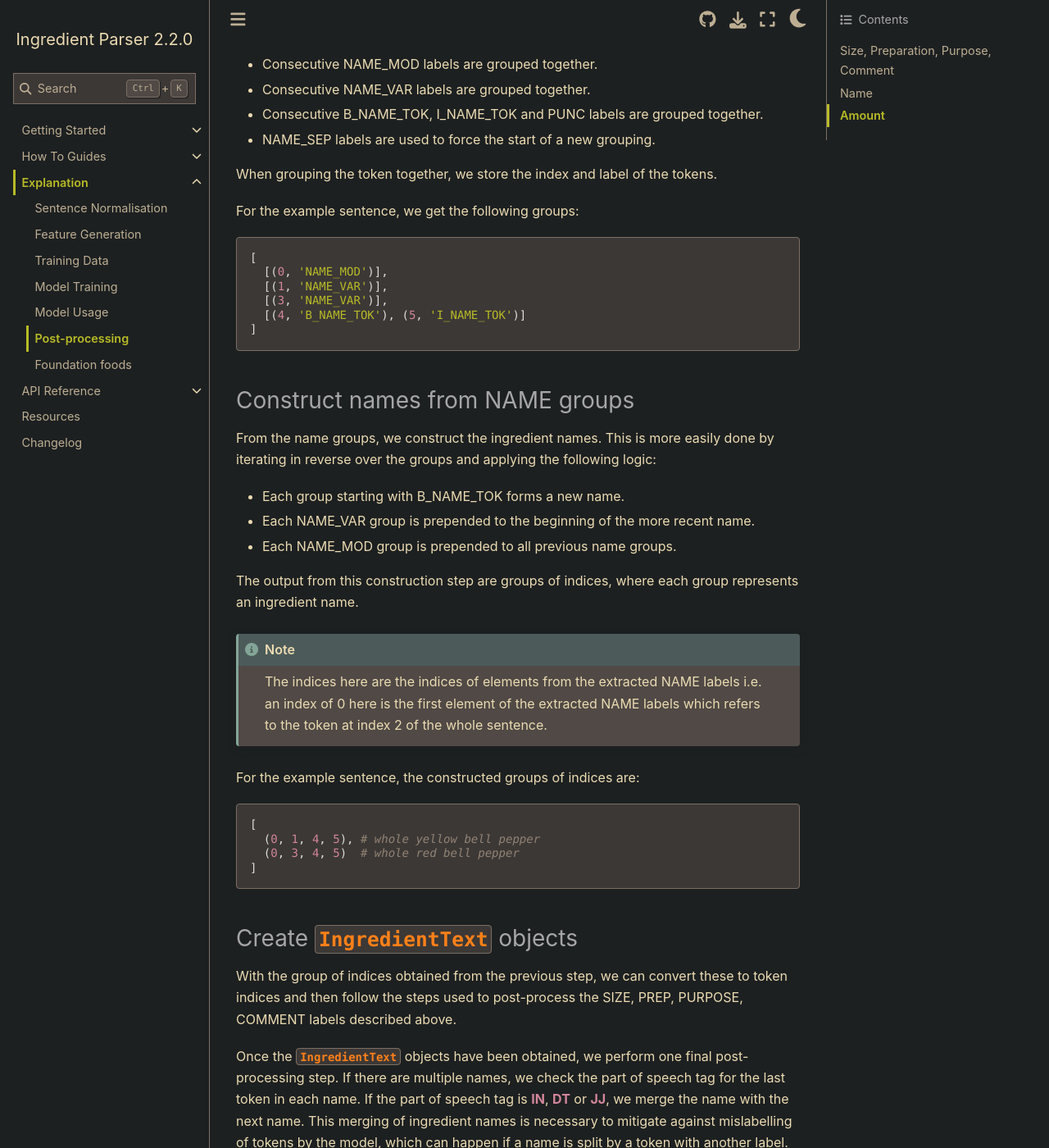
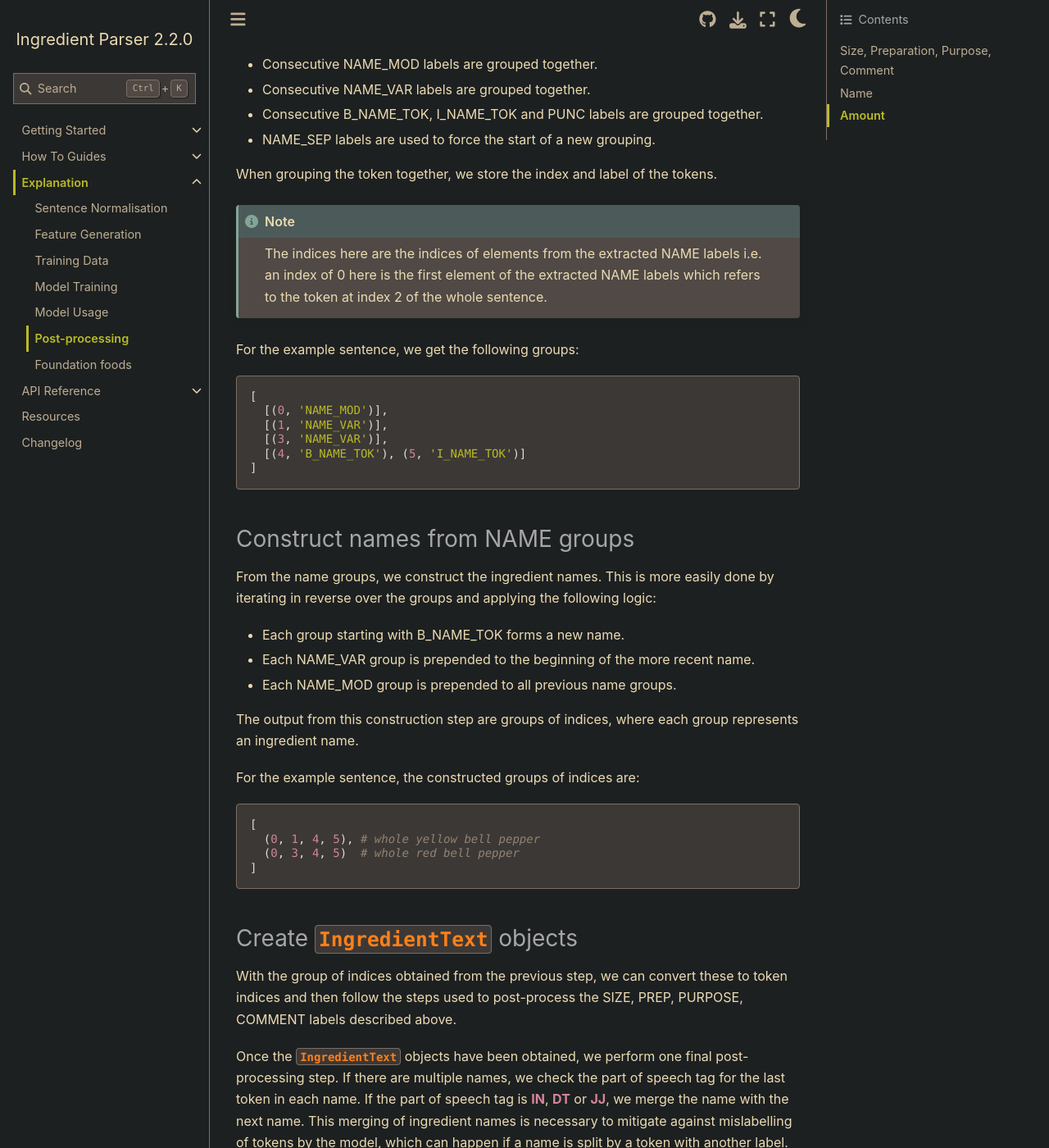
Before and after one commit to strangetom/ingredient-parser, a Sphinx documentation site: the page built from docs/source/explanation/postprocessing.rst, in a window 1280 px wide and 1400 px high, scrolled down 2419 px. Shown: the whole window at 82% size. Built offline with Sphinx 7.4.7 and the Sphinx Book theme 1.1.4, drawn with Linux system fonts in a browser that asks for light colours; part of the change alters nothing that is shown.

```diff
--- a/docs/source/explanation/postprocessing.rst
+++ b/docs/source/explanation/postprocessing.rst
@@ -86,6 +86,10 @@ Iterate over the extract NAME labels and group consecutive labels of the same ty
 
 When grouping the token together, we store the index and label of the tokens.
 
+.. note::
+
+  The indices here are the indices of elements from the extracted NAME labels i.e. an index of 0 here is the first element of the extracted NAME labels which refers to the token at index 2 of the whole sentence.
+
 For the example sentence, we get the following groups:
 
 .. code:: python
@@ -108,10 +112,6 @@ This is more easily done by iterating in reverse over the groups and applying th
 * Each NAME_MOD group is prepended to all previous name groups.
 
 The output from this construction step are groups of indices, where each group represents an ingredient name.
-
-.. note::
-
-  The indices here are the indices of elements from the extracted NAME labels i.e. an index of 0 here is the first element of the extracted NAME labels which refers to the token at index 2 of the whole sentence.
 
 For the example sentence, the constructed groups of indices are:
 
```
